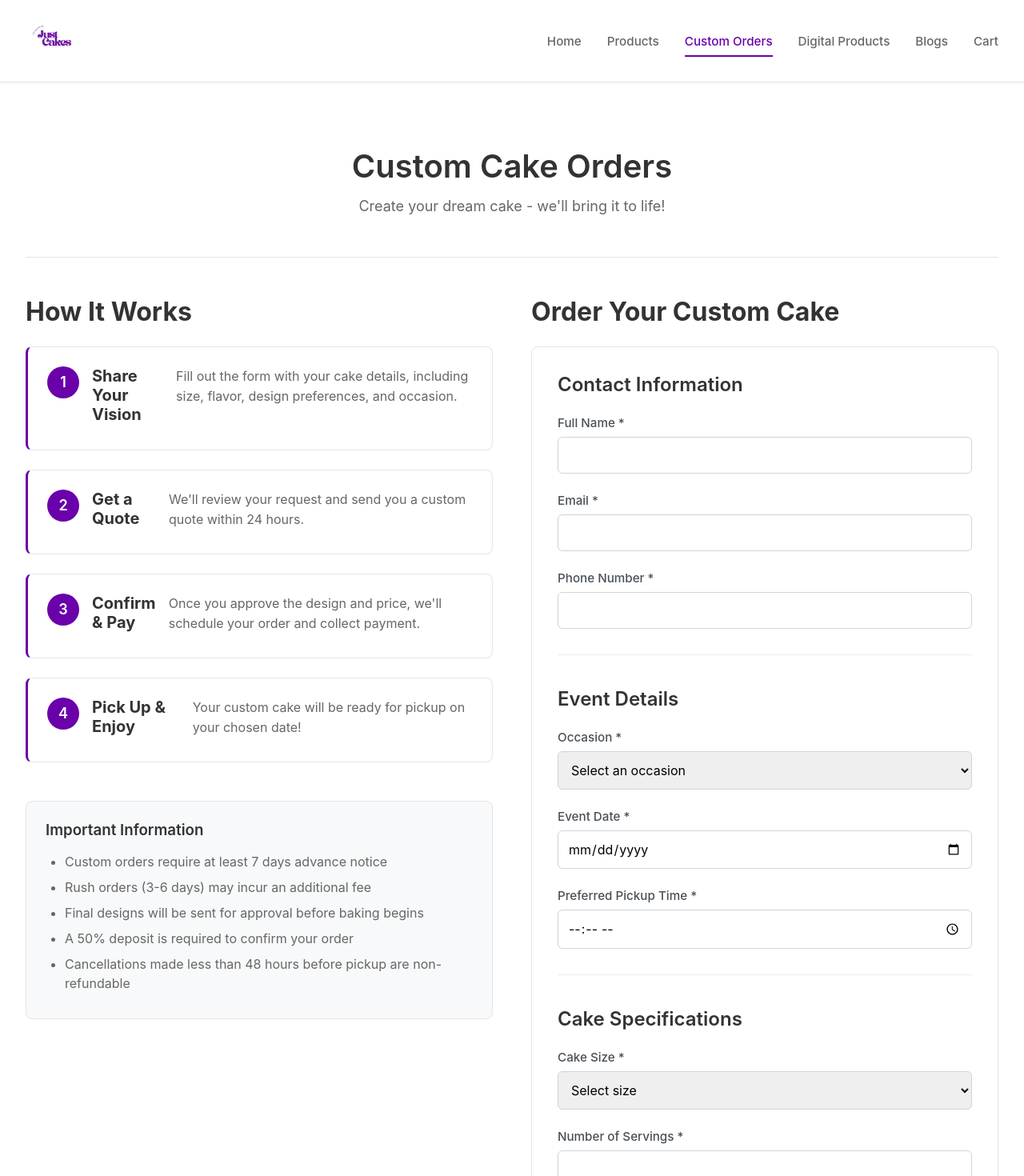
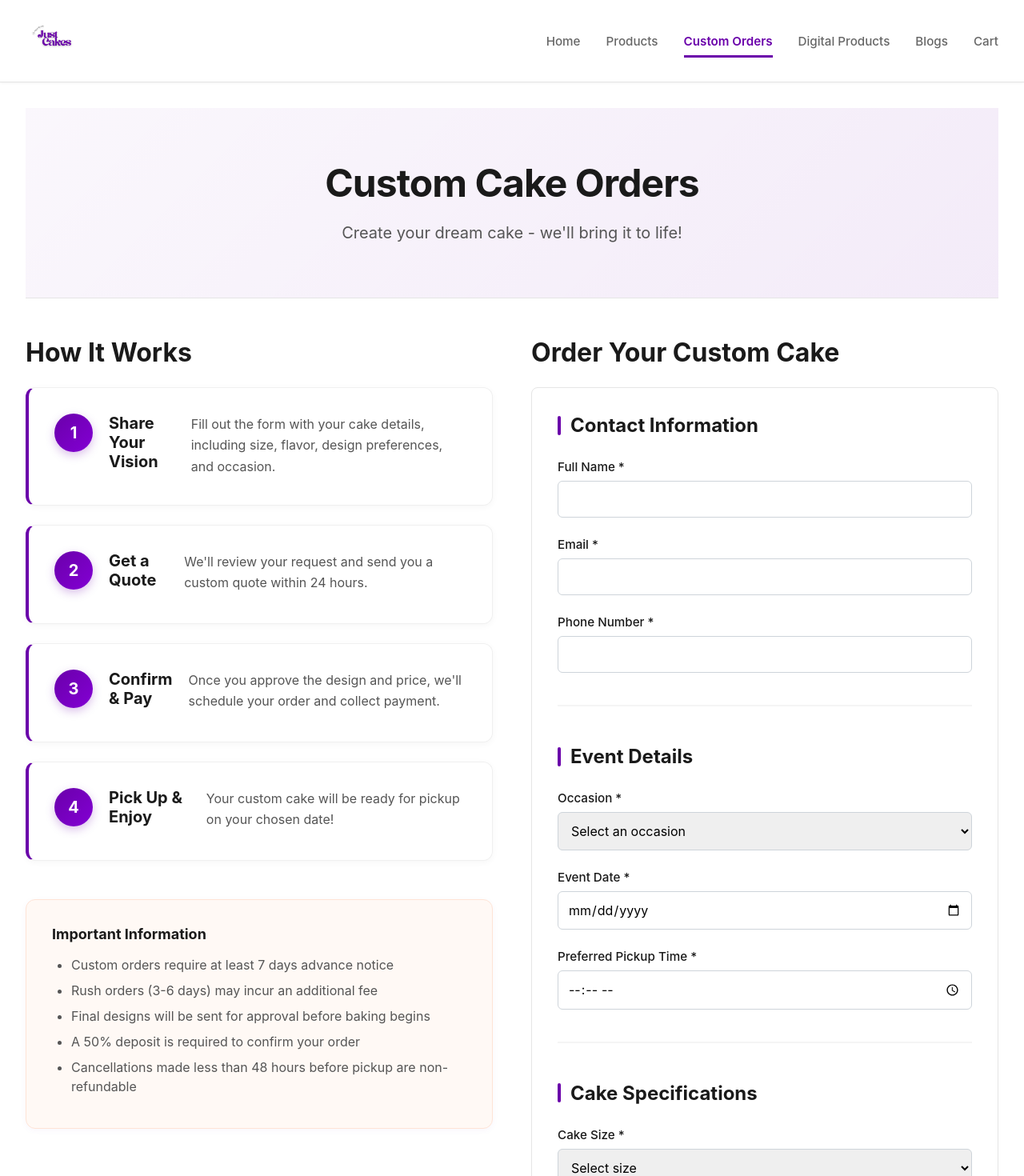
Before and after one commit to Michaelogclarke/Just-Cakes, a Next.js app: page /custom-orders in a window 1280 px wide. Shown: the top 1470 px of the page at 80% size. Built offline with nearby package versions, Linux system fonts and the light colour scheme.

Commit message:
Improved design

```diff
--- a/app/custom-orders/custom-orders.module.css
+++ b/app/custom-orders/custom-orders.module.css
@@ -6,25 +6,27 @@
 
 .hero {
   text-align: center;
-  padding: 3rem 2rem;
-  background: white;
+  padding: 4rem 2rem;
+  background: linear-gradient(135deg, rgba(106, 0, 170, 0.03) 0%, rgba(106, 0, 170, 0.08) 100%);
   border-bottom: 1px solid #e5e5e5;
   margin-bottom: 3rem;
 }
 
 .title {
-  font-size: 2.5rem;
-  margin-bottom: 0.75rem;
-  font-weight: 600;
-  color: #333;
+  font-size: 3rem;
+  margin-bottom: 1rem;
+  font-weight: 700;
+  color: #1a1a1a;
+  letter-spacing: -0.02em;
 }
 
 .subtitle {
-  font-size: 1.125rem;
-  color: #666;
-  max-width: 600px;
+  font-size: 1.25rem;
+  color: #555;
+  max-width: 650px;
   margin: 0 auto;
-  line-height: 1.6;
+  line-height: 1.7;
+  font-weight: 400;
 }
 
 .content {
@@ -37,7 +39,8 @@
 .infoSection h2 {
   font-size: 2rem;
   margin-bottom: 1.5rem;
-  color: #333;
+  color: #1a1a1a;
+  font-weight: 700;
 }
 
 .steps {
@@ -49,58 +52,70 @@
 
 .step {
   display: flex;
-  gap: 1rem;
-  padding: 1.5rem;
+  gap: 1.25rem;
+  padding: 2rem;
   background: white;
-  border: 1px solid #e5e5e5;
-  border-radius: 8px;
-  border-left: 3px solid #6A00AA;
+  border: 1px solid #f0f0f0;
+  border-radius: 12px;
+  border-left: 4px solid #6A00AA;
+  box-shadow: 0 2px 8px rgba(0, 0, 0, 0.04);
+  transition: all 0.2s ease;
+}
+
+.step:hover {
+  box-shadow: 0 4px 16px rgba(106, 0, 170, 0.1);
+  border-left-color: #8300d4;
+  transform: translateX(4px);
 }
 
 .stepNumber {
   flex-shrink: 0;
-  width: 40px;
-  height: 40px;
-  background: #6A00AA;
+  width: 48px;
+  height: 48px;
+  background: linear-gradient(135deg, #6A00AA 0%, #8300d4 100%);
   color: white;
   border-radius: 50%;
   display: flex;
   align-items: center;
   justify-content: center;
-  font-weight: 600;
-  font-size: 1.125rem;
+  font-weight: 700;
+  font-size: 1.25rem;
+  box-shadow: 0 4px 12px rgba(106, 0, 170, 0.25);
 }
 
 .step h3 {
-  margin: 0 0 0.5rem 0;
+  margin: 0 0 0.625rem 0;
   font-size: 1.25rem;
-  color: #333;
+  color: #1a1a1a;
+  font-weight: 700;
 }
 
 .step p {
   margin: 0;
-  color: #666;
-  line-height: 1.6;
+  color: #555;
+  line-height: 1.65;
 }
 
 .guidelines {
-  background: #f8f9fa;
-  padding: 1.5rem;
-  border-radius: 8px;
-  border: 1px solid #e5e5e5;
+  background: #FFF9F5;
+  padding: 2rem;
+  border-radius: 12px;
+  border: 1px solid #FFE4D6;
+  box-shadow: 0 2px 8px rgba(106, 0, 170, 0.04);
 }
 
 .guidelines h3 {
   margin-top: 0;
   margin-bottom: 1rem;
-  color: #333;
-  font-weight: 600;
+  color: #1a1a1a;
+  font-weight: 700;
+  font-size: 1.125rem;
 }
 
 .guidelines ul {
   margin: 0;
   padding-left: 1.5rem;
-  color: #666;
+  color: #555;
 }
 
 .guidelines li {
@@ -111,7 +126,8 @@
 .formSection h2 {
   font-size: 2rem;
   margin-bottom: 1.5rem;
-  color: #333;
+  color: #1a1a1a;
+  font-weight: 700;
 }
 
 @media (max-width: 968px) {
--- a/app/globals.css
+++ b/app/globals.css
@@ -1,5 +1,36 @@
 :root {
- --just-cakes:#6A00AA
+  --just-cakes: #6A00AA;
+
+  /* Typography Scale */
+  --text-xs: 0.75rem;    /* 12px */
+  --text-sm: 0.875rem;   /* 14px */
+  --text-base: 1rem;     /* 16px */
+  --text-lg: 1.125rem;   /* 18px */
+  --text-xl: 1.25rem;    /* 20px */
+  --text-2xl: 1.5rem;    /* 24px */
+  --text-3xl: 1.875rem;  /* 30px */
+  --text-4xl: 2.25rem;   /* 36px */
+  --text-5xl: 3rem;      /* 48px */
+
+  /* Spacing Scale */
+  --space-xs: 0.25rem;   /* 4px */
+  --space-sm: 0.5rem;    /* 8px */
+  --space-md: 1rem;      /* 16px */
+  --space-lg: 1.5rem;    /* 24px */
+  --space-xl: 2rem;      /* 32px */
+  --space-2xl: 3rem;     /* 48px */
+
+  /* Colors */
+  --purple-primary: #6A00AA;
+  --purple-hover: #8300d4;
+  --purple-active: #5a0088;
+  --purple-light: rgba(106, 0, 170, 0.1);
+  --text-primary: #1a1a1a;
+  --text-secondary: #555;
+  --text-tertiary: #999;
+  --border-light: #f0f0f0;
+  --border-medium: #e5e5e5;
+  --border-dark: #ccc;
 }
 
 * {
--- a/app/store/store.module.css
+++ b/app/store/store.module.css
@@ -11,7 +11,7 @@
 .header h1 {
   font-size: 2rem;
   font-weight: 600;
-  color: #333;
+  color: #1a1a1a;
   margin: 0;
 }
 
--- a/components/CustomOrderForm.module.css
+++ b/components/CustomOrderForm.module.css
@@ -6,9 +6,9 @@
 }
 
 .section {
-  margin-bottom: 2.5rem;
-  padding-bottom: 2rem;
-  border-bottom: 1px solid #e9ecef;
+  margin-bottom: 3rem;
+  padding-bottom: 2.5rem;
+  border-bottom: 2px solid #f5f5f5;
 }
 
 .section:last-of-type {
@@ -17,9 +17,20 @@
 
 .sectionTitle {
   font-size: 1.5rem;
-  margin-bottom: 1.5rem;
-  color: #333;
-  font-weight: 600;
+  margin-bottom: 1.75rem;
+  color: #1a1a1a;
+  font-weight: 700;
+  display: flex;
+  align-items: center;
+  gap: 0.75rem;
+}
+
+.sectionTitle::before {
+  content: '';
+  width: 4px;
+  height: 24px;
+  background: #6A00AA;
+  border-radius: 2px;
 }
 
 .formGrid {
@@ -36,7 +47,7 @@
 .formGroup label {
   font-weight: 500;
   margin-bottom: 0.5rem;
-  color: #495057;
+  color: #1a1a1a;
   font-size: 0.95rem;
 }
 
@@ -56,7 +67,8 @@
 .formGroup textarea:focus {
   outline: none;
   border-color: #6A00AA;
-  box-shadow: 0 0 0 2px rgba(106, 0, 170, 0.1);
+  box-shadow: 0 0 0 3px rgba(106, 0, 170, 0.15);
+  background: #fafafa;
 }
 
 .formGroup textarea {
@@ -66,8 +78,9 @@
 
 .formGroup small {
   margin-top: 0.5rem;
-  color: #6c757d;
+  color: #555;
   font-size: 0.875rem;
+  line-height: 1.4;
 }
 
 .checkboxGroup {
@@ -80,15 +93,16 @@
   display: flex;
   align-items: center;
   cursor: pointer;
-  padding: 0.75rem;
-  border: 1px solid #dee2e6;
-  border-radius: 6px;
-  transition: background-color 0.2s, border-color 0.2s;
+  padding: 0.875rem 1rem;
+  border: 2px solid #e0e0e0;
+  border-radius: 8px;
+  transition: all 0.2s ease;
 }
 
 .checkbox:hover {
-  background-color: #f8f9fa;
+  background-color: rgba(106, 0, 170, 0.04);
   border-color: #6A00AA;
+  transform: translateX(2px);
 }
 
 .checkbox input[type="checkbox"] {
@@ -101,60 +115,74 @@
 
 .checkbox span {
   font-size: 0.95rem;
-  color: #495057;
+  color: #555;
+}
+
+.checkbox input[type="checkbox"]:checked + span {
+  color: #6A00AA;
+  font-weight: 600;
 }
 
 .submitButton {
   width: 100%;
-  padding: 0.875rem 2rem;
-  background: #6A00AA;
+  padding: 1.125rem 2rem;
+  background: linear-gradient(135deg, #6A00AA 0%, #8300d4 100%);
   color: white;
   border: none;
-  border-radius: 6px;
-  font-size: 1rem;
-  font-weight: 500;
+  border-radius: 8px;
+  font-size: 1.125rem;
+  font-weight: 600;
   cursor: pointer;
-  transition: background 0.2s, box-shadow 0.2s;
-  margin-top: 1rem;
+  transition: all 0.3s ease;
+  margin-top: 2rem;
+  box-shadow: 0 4px 16px rgba(106, 0, 170, 0.3);
+  letter-spacing: 0.01em;
 }
 
 .submitButton:hover:not(:disabled) {
-  background: #8300d4;
-  box-shadow: 0 2px 8px rgba(106, 0, 170, 0.2);
+  background: linear-gradient(135deg, #8300d4 0%, #991ee6 100%);
+  box-shadow: 0 6px 24px rgba(106, 0, 170, 0.4);
+  transform: translateY(-2px);
 }
 
 .submitButton:disabled {
-  background: #30024d;
+  background: #9e9e9e;
   cursor: not-allowed;
-  opacity: 0.7;
+  opacity: 0.6;
+  box-shadow: none;
 }
 
 .submitButton:active:not(:disabled) {
-  background: #5a0088;
+  transform: translateY(0);
+  box-shadow: 0 2px 8px rgba(106, 0, 170, 0.3);
 }
 
 .successMessage {
-  padding: 1rem 1.25rem;
+  padding: 1.25rem 1.5rem;
   background: #e8f5e9;
-  border: 1px solid #c8e6c9;
-  border-radius: 6px;
-  color: #2e7d32;
-  margin-bottom: 1rem;
-  text-align: center;
+  border: 2px solid #4caf50;
+  border-left: 6px solid #4caf50;
+  border-radius: 8px;
+  color: #1b5e20;
+  margin-bottom: 1.5rem;
+  text-align: left;
   font-size: 0.95rem;
-  line-height: 1.5;
+  line-height: 1.6;
+  font-weight: 500;
 }
 
 .errorMessage {
-  padding: 1rem 1.25rem;
+  padding: 1.25rem 1.5rem;
   background: #ffebee;
-  border: 1px solid #ffcdd2;
-  border-radius: 6px;
-  color: #c62828;
-  margin-bottom: 1rem;
-  text-align: center;
+  border: 2px solid #f44336;
+  border-left: 6px solid #f44336;
+  border-radius: 8px;
+  color: #b71c1c;
+  margin-bottom: 1.5rem;
+  text-align: left;
   font-size: 0.95rem;
-  line-height: 1.5;
+  line-height: 1.6;
+  font-weight: 500;
 }
 
 @media (max-width: 768px) {
--- a/components/Navbar.module.css
+++ b/components/Navbar.module.css
@@ -54,10 +54,10 @@
   color: #666;
   font-weight: 500;
   font-size: 0.95rem;
-  transition: color 0.2s;
+  transition: all 0.2s ease;
   padding: 0.5rem 0;
-  border-bottom: 2px solid transparent;
-  transition: all 0.2s;
+  border-bottom: 3px solid transparent;
+  position: relative;
 }
 
 .navLinks a:hover {
@@ -67,6 +67,7 @@
 .navLinks a.active {
   color: #6A00AA;
   border-bottom-color: #6A00AA;
+  font-weight: 600;
 }
 
 /* Responsive */
--- a/components/Product.module.css
+++ b/components/Product.module.css
@@ -19,12 +19,18 @@
   height: 220px;
   overflow: hidden;
   background: #f5f5f5;
+  position: relative;
 }
 
 .image {
   width: 100%;
   height: 100%;
   object-fit: cover;
+  transition: transform 0.3s ease;
+}
+
+.card:hover .image {
+  transform: scale(1.05);
 }
 
 /* Content */
@@ -46,7 +52,7 @@
 .title {
   font-size: 1.1rem;
   font-weight: 600;
-  color: #333;
+  color: #1a1a1a;
   margin: 0;
   line-height: 1.3;
 }
@@ -59,7 +65,7 @@
 }
 
 .description {
-  color: #666;
+  color: #555;
   font-size: 0.9rem;
   line-height: 1.5;
   margin: 0 0 1rem 0;
@@ -74,7 +80,7 @@
 .price {
   font-size: 1.5rem;
   font-weight: 700;
-  color: #333;
+  color: #1a1a1a;
   display: block;
   margin-bottom: 1rem;
 }
@@ -108,25 +114,30 @@
 
 .addButton {
   flex: 1;
-  padding: 0.625rem 1rem;
+  padding: 0.75rem 1.25rem;
   border: none;
   background: #6A00AA;
   color: white;
   border-radius: 6px;
-  font-size: 0.9rem;
-  font-weight: 500;
+  font-size: 0.95rem;
+  font-weight: 600;
   cursor: pointer;
-  transition: all 0.2s;
+  transition: all 0.2s ease;
+  box-shadow: 0 2px 8px rgba(106, 0, 170, 0.2);
 }
 
 .addButton:hover:not(:disabled) {
-  background: #991ee6;
+  background: #8300d4;
+  box-shadow: 0 4px 12px rgba(106, 0, 170, 0.3);
+  transform: translateY(-1px);
 }
 
 .addButton:disabled {
-  background: #30024d;
-  color: #999;
+  background: #c4c4c4;
+  color: #757575;
   cursor: not-allowed;
+  opacity: 0.6;
+  box-shadow: none;
 }
 
 @media (max-width: 768px) {
```
Also changed, not shown: app/page.module.css (+12 -9 lines), .claude/agents/frontend-design-critic.md (added).
